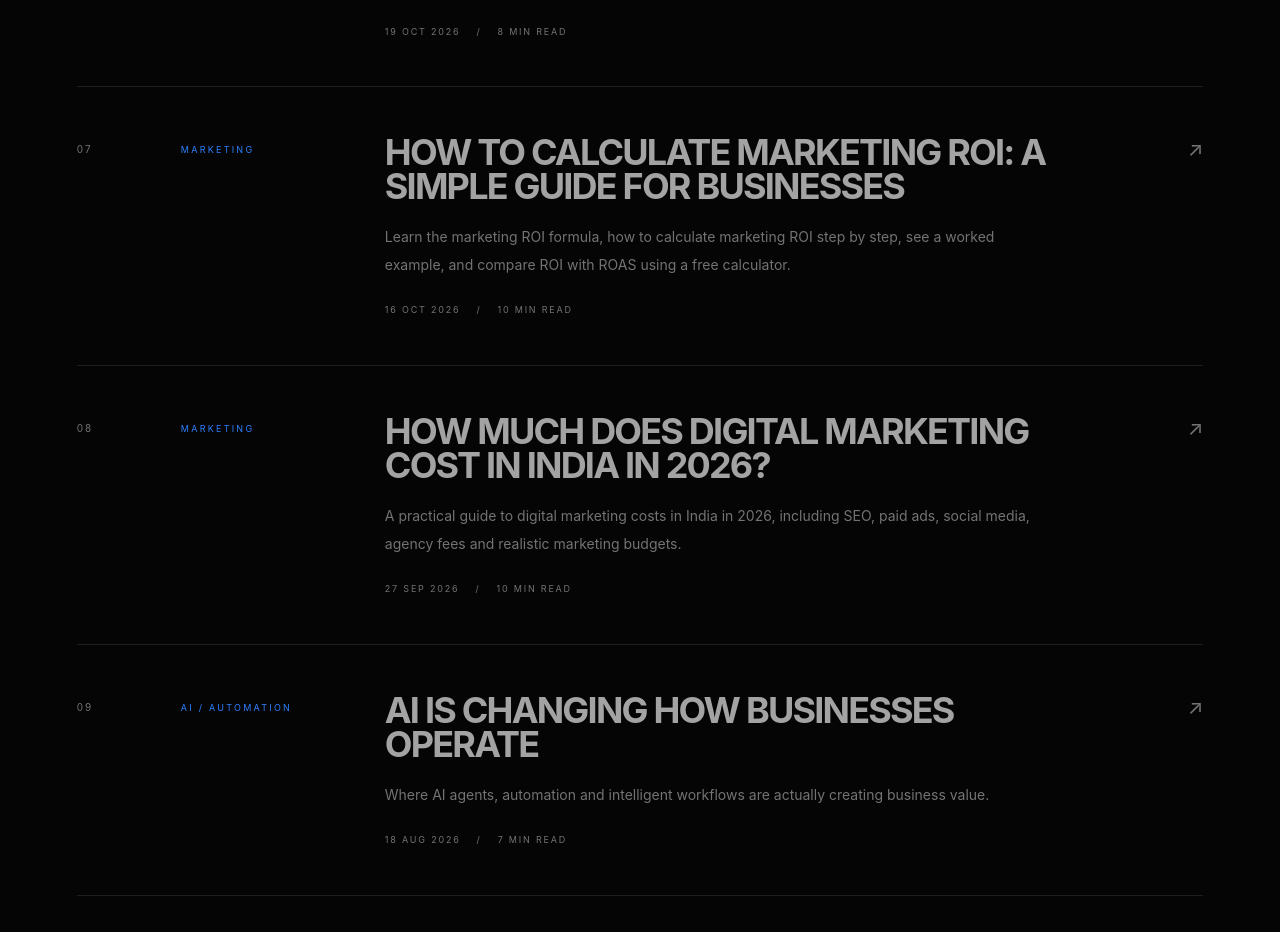
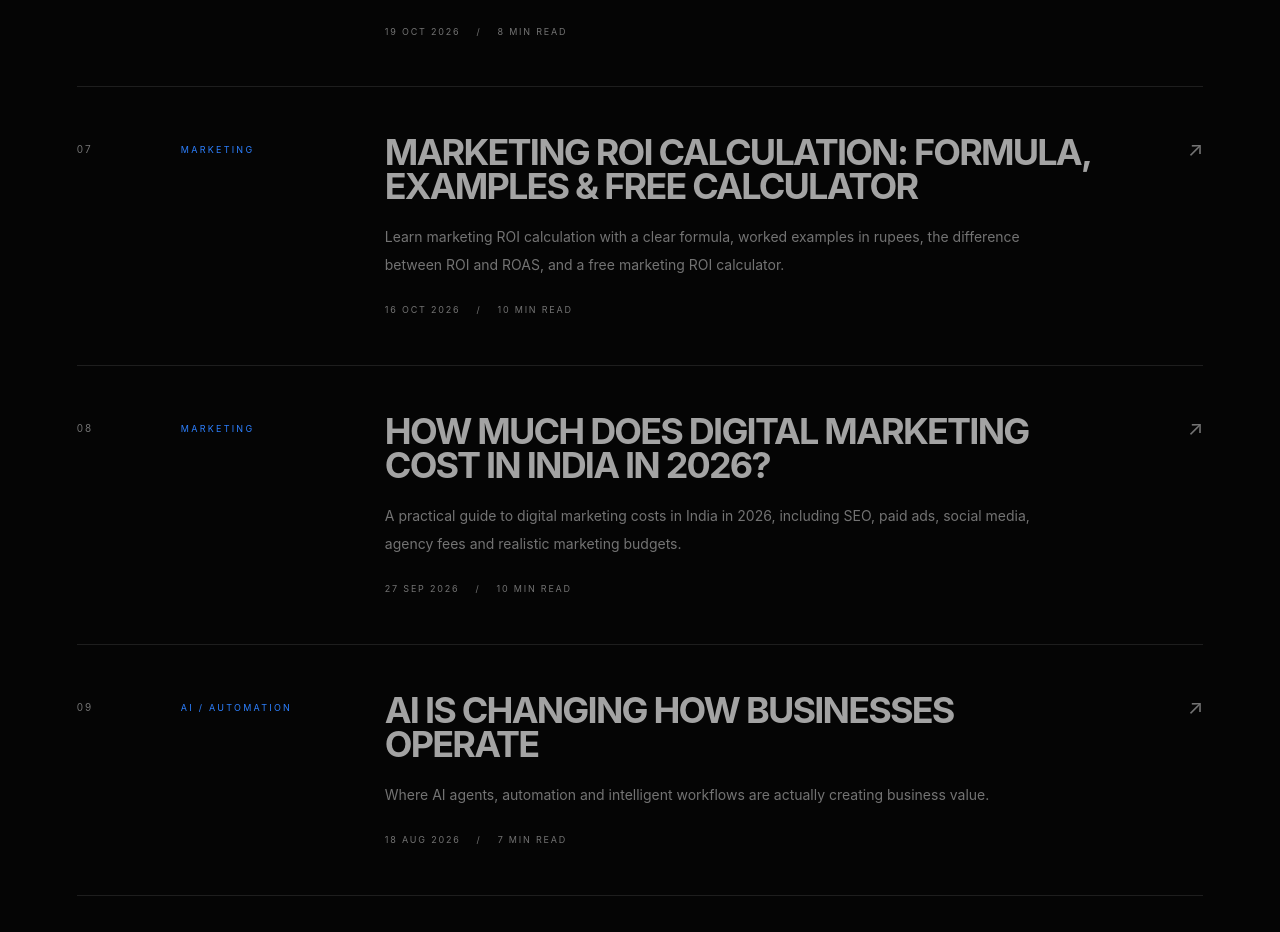
Before and after one commit to WhoUmang/kardengey, a React (Vite) app: page /insights in a window 1280 px wide. Shown: the part 2500-3432 px from the top of the page. Built offline with nearby package versions, Linux system fonts and the light colour scheme.

Commit message:
Improve marketing ROI article search title and description

```diff
--- a/src/data/articles.js
+++ b/src/data/articles.js
@@ -570,12 +570,12 @@ const articles = [
     category: "MARKETING",
     filter: "MARKETING",
 
-    title: "How to Calculate Marketing ROI: A Simple Guide for Businesses",
+    title: "Marketing ROI Calculation: Formula, Examples & Free Calculator",
 
     slug: "how-to-calculate-marketing-roi",
 
     description:
-      "Learn the marketing ROI formula, how to calculate marketing ROI step by step, see a worked example, and compare ROI with ROAS using a free calculator.",
+      "Learn marketing ROI calculation with a clear formula, worked examples in rupees, the difference between ROI and ROAS, and a free marketing ROI calculator.",
 
     date: "16 OCT 2026",
 
```
